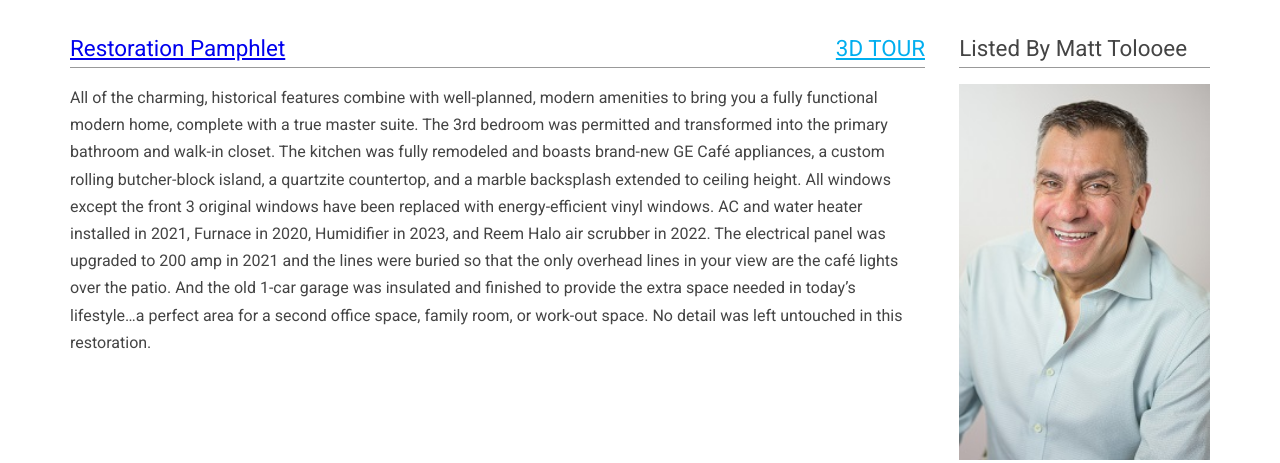
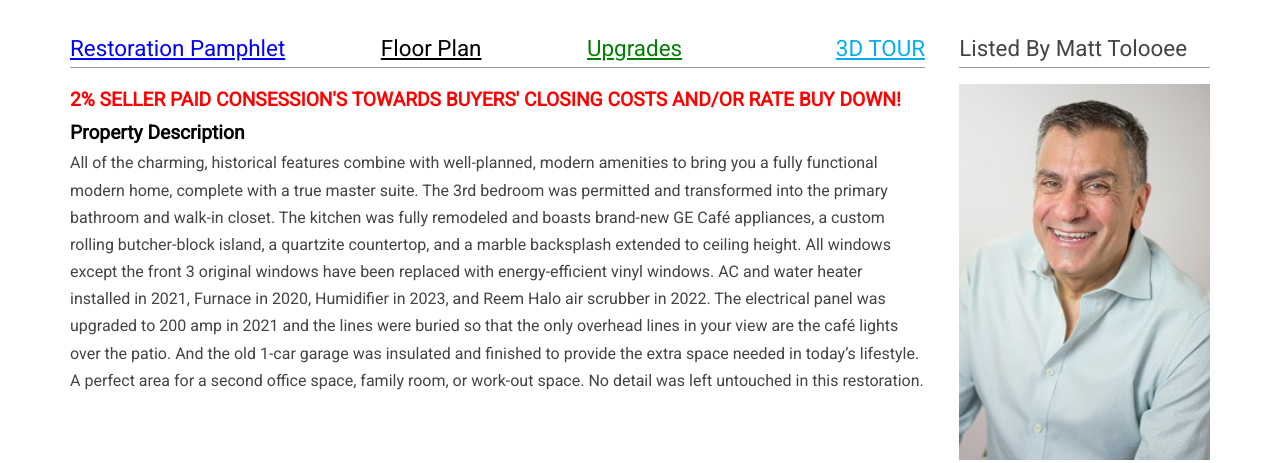
Before and after one commit to kaivont85/411-n-wahsatch-ave, a plain HTML site: page index.html in a window 1280 px wide. Shown: the part 629-1092 px from the top of the page. Drawn offline with nearby package versions, Linux system fonts and the light colour scheme; some packages are replaced by stand-ins of ours.

Commit message:
new pdfs and style

```diff
--- a/index.html
+++ b/index.html
@@ -330,9 +330,13 @@
     <div class="flex container">
       <div class="description">
         <h3>
-        <a href="images/PrintWahsatch.pdf">Restoration Pamphlet</a>
-            <a id="right" href= "https://my.matterport.com/show/?m=enrTjtExD51">3D TOUR</a></h3>
+        <a href="images/PrintWahsatch.pdf" style="color: blue; display: inline; margin-right: 45px;">Restoration Pamphlet</a>
+        <a href="images/Floor Plan PDF.pdf" style="color: black;display: inline; margin-right: 45px; margin-left:45px;">Floor Plan</a>
+        <a href="images/Upgrades.pdf" style="color: green; display: inline; margin-right: 45px; margin-left: 55px;">Upgrades</a>
+            <a id="right" href= "https://my.matterport.com/show/?m=enrTjtExD51" style= "display: inline; margin-right: 10px margin-left:45px;">3D TOUR</a></h3>
         <p>
+          <h4 style="color:red; font-weight: bold" >2% SELLER PAID CONSESSION'S TOWARDS BUYERS' CLOSING COSTS AND/OR RATE BUY DOWN! </h4>
+          <h4 style="color: black; font-weight: bold" >Property Description</h4>
             All of the charming, historical features combine with well-planned, modern amenities to
             bring you a fully functional modern home, complete with a true master suite. The 3rd bedroom
             was permitted and transformed into the primary bathroom and walk-in closet. The kitchen was
@@ -342,7 +346,7 @@
             heater installed in 2021, Furnace in 2020, Humidifier in 2023, and Reem Halo air scrubber in 2022.
             The electrical panel was upgraded to 200 amp in 2021 and the lines were buried so that the only overhead
             lines in your view are the café lights over the patio. And the old 1-car garage was insulated and finished
-            to provide the extra space needed in today’s lifestyle…a perfect area for a second office space, family room,
+            to provide the extra space needed in today’s lifestyle. A perfect area for a second office space, family room,
             or work-out space. No detail was left untouched in this restoration.
         </p>
       </div>
```
Also changed, not shown: 2 other files.
